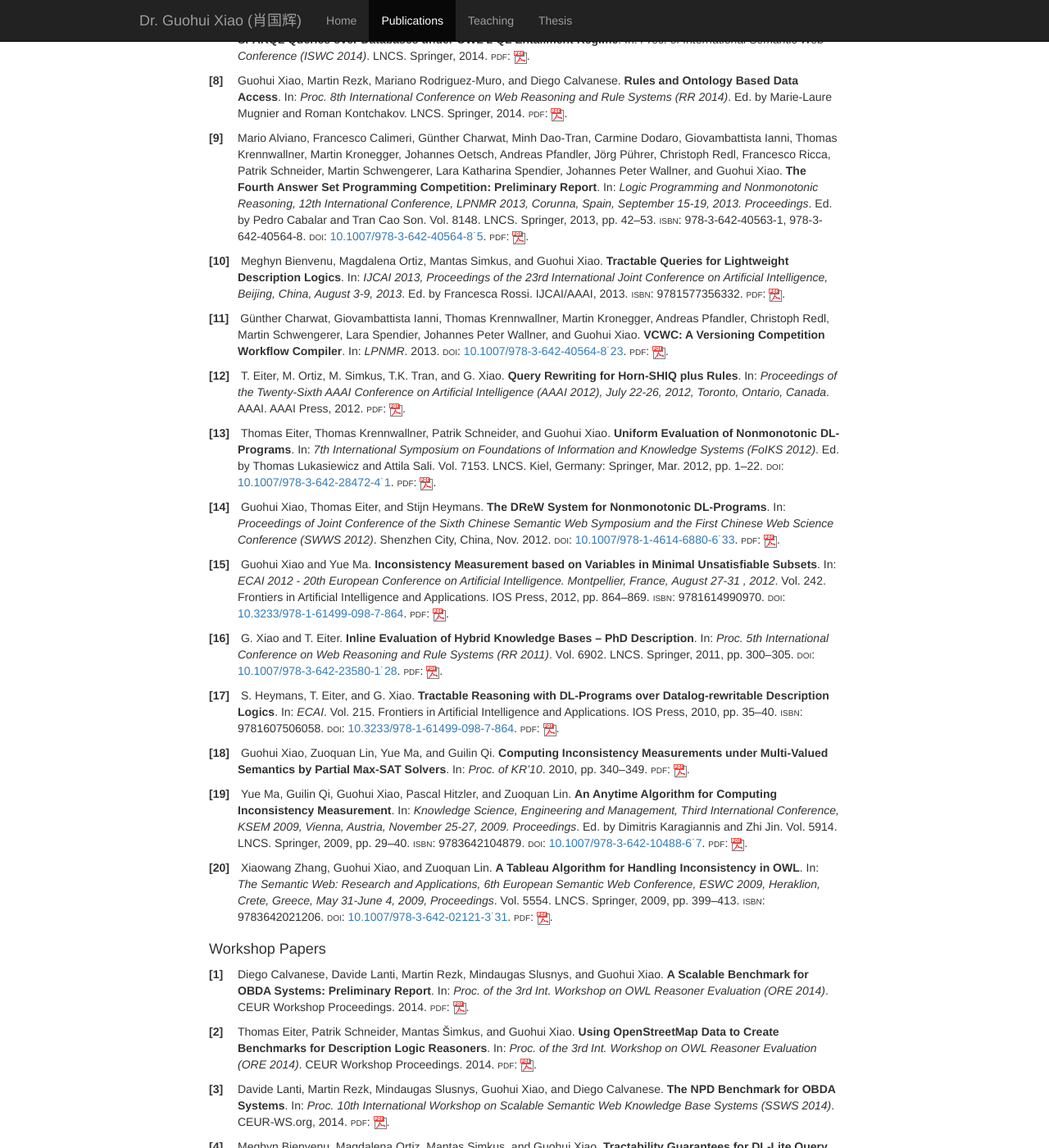
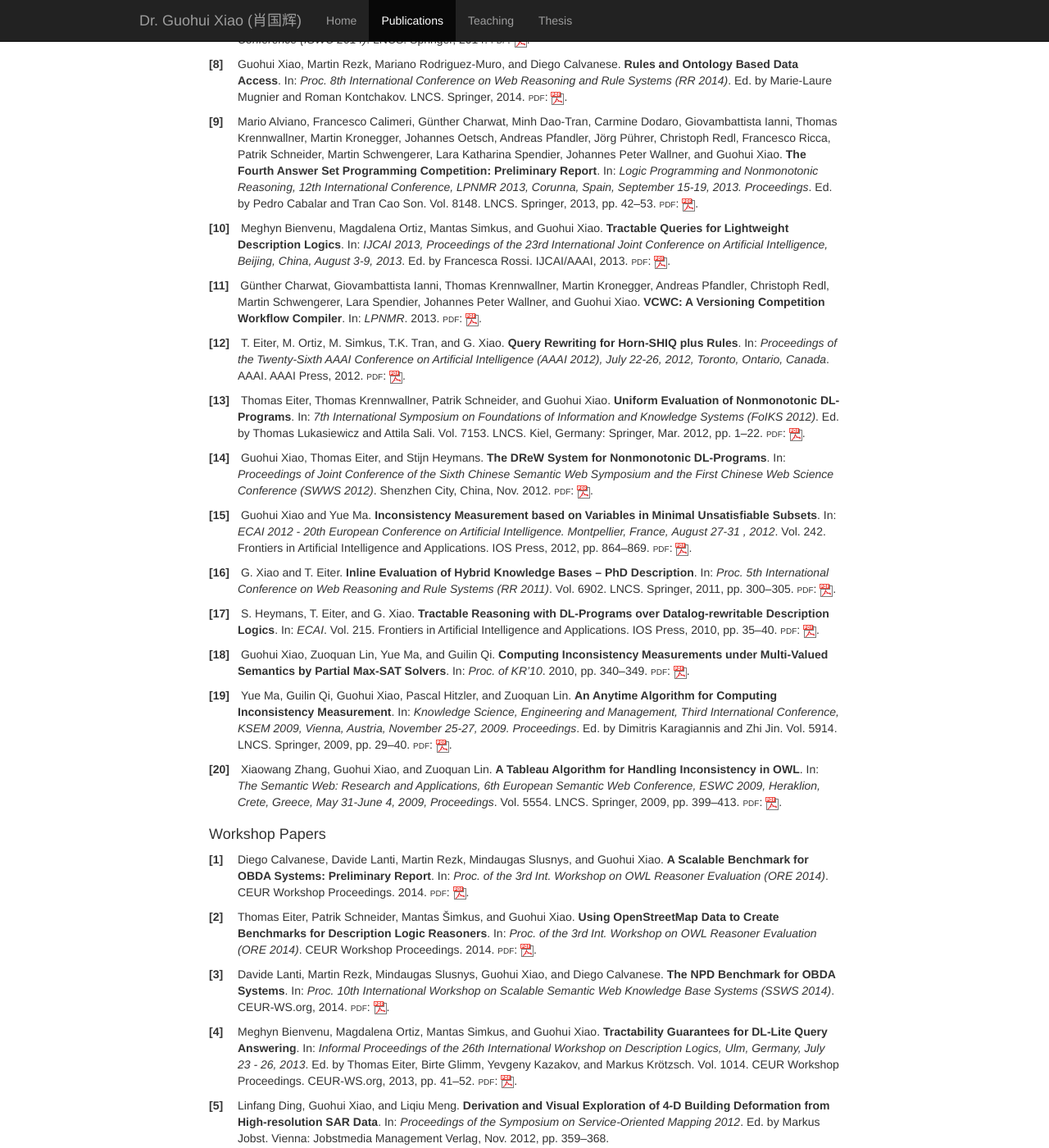
Before and after one commit to ghxiao/ghxiao.github.io, a Jekyll site: the page built from publications.html, in a window 1280 px wide and 1400 px high, scrolled down 901 px. Shown: the whole window at 82% size. Built offline with Jekyll 4.4.1, drawn with Linux system fonts in a browser that asks for light colours; Markdown is read by kramdown in place of the engine named in the settings; some of the changed text lies outside the part shown.

Commit message:
hide isbn and doi

```diff
--- a/_includes/pub_body.html
+++ b/_includes/pub_body.html
@@ -10,7 +10,7 @@
 <meta name="originator" content="TeX4ht (http://www.tug.org/tex4ht/)" />
 <!-- xhtml,charset=utf-8,html -->
 <meta name="src" content="pub_body.tex" />
-<meta name="date" content="2015-12-05 18:49:00" />
+<meta name="date" content="2015-12-05 19:58:00" />
 <link rel="stylesheet" type="text/css" href="pub_body.css" />
 </head><body
 >
@@ -61,12 +61,7 @@ id="bib-3" class="thebibliography">
      <!--l. 35--><p class="noindent" >Xiaowang Zhang, Guohui Xiao, Zuoquan Lin, and Jan Van den Bussche. <br
 class="newline" />“Inconsistency-tolerant reasoning with OWL DL”. In: <span
 class="cmti-10">International Journal of Approximate Reasoning</span>
-     55.2 (2014), pp. 557–584. <span
-class="cmcsc-10"><span
-class="small-caps">d</span><span
-class="small-caps">o</span><span
-class="small-caps">i</span></span>: <a
-href="http://dx.doi.org/10.1016/j.ijar.2013.09.005" >10.1016/j.ijar.2013.09.005</a>.
+     55.2 (2014), pp. 557–584.
      </p></dd><dt id="X0-MaQXHL-ijsi10" class="thebibliography">
  [4]  </dt><dd
 id="bib-4" class="thebibliography">
@@ -144,16 +139,6 @@ class="cmti-10">The Semantic Web</span>
      <span
 class="cmti-10">- ISWC 2015 - 14th International Semantic Web Conference Proceedings, Part II</span>. Vol. 9367. LNCS.
      Springer, 2015, pp. 93–112. <span
-class="cmcsc-10"><span
-class="small-caps">i</span><span
-class="small-caps">s</span><span
-class="small-caps">b</span><span
-class="small-caps">n</span></span>: 9783319250090. <span
-class="cmcsc-10"><span
-class="small-caps">d</span><span
-class="small-caps">o</span><span
-class="small-caps">i</span></span>: <a
-href="http://dx.doi.org/10.1007/978-3-319-25010-6_6" >10.1007/978-3-319-25010-6˙6</a>. <span
 class="cmcsc-10"><span
 class="small-caps">p</span><span
 class="small-caps">d</span><span
@@ -240,17 +225,6 @@ class="cmti-10">Logic  Programming  and  Nonmonotonic  Reasoning,  12th</span>
 class="cmti-10">International Conference, LPNMR 2013, Corunna, Spain, September 15-19, 2013. Proceedings</span>. Ed. by
      Pedro Cabalar and Tran Cao Son. Vol. 8148. LNCS. Springer, 2013, pp. 42–53. <span
 class="cmcsc-10"><span
-class="small-caps">i</span><span
-class="small-caps">s</span><span
-class="small-caps">b</span><span
-class="small-caps">n</span></span>: 978-3-642-40563-1,
-     978-3-642-40564-8. <span
-class="cmcsc-10"><span
-class="small-caps">d</span><span
-class="small-caps">o</span><span
-class="small-caps">i</span></span>: <a
-href="http://dx.doi.org/10.1007/978-3-642-40564-8_5" >10.1007/978-3-642-40564-8˙5</a>. <span
-class="cmcsc-10"><span
 class="small-caps">p</span><span
 class="small-caps">d</span><span
 class="small-caps">f</span>:</span> <a
@@ -267,32 +241,21 @@ class="cmti-10">IJCAI  2013,  Proceedings  of  the  23rd  International  Joint</
 class="cmti-10">Conference  on  Artiﬁcial  Intelligence,  Beijing,  China,  August  3-9,  2013</span>.  Ed.  by  Francesca  Rossi.
      IJCAI/AAAI, 2013. <span
 class="cmcsc-10"><span
-class="small-caps">i</span><span
-class="small-caps">s</span><span
-class="small-caps">b</span><span
-class="small-caps">n</span></span>: 9781577356332. <span
-class="cmcsc-10"><span
 class="small-caps">p</span><span
 class="small-caps">d</span><span
 class="small-caps">f</span>:</span> <a
 href="http://www.ghxiao.org/publications/2013-ijcai-tractableCQ.pdf" ><img
 src="images/pdf-icon-16x16.gif" alt="PIC"
  /></a>.
-
-
      </p></dd><dt id="X0-vcwc-lpmnr" class="thebibliography">
 [11]  </dt><dd
 id="bib-15" class="thebibliography">
-     <!--l. 42--><p class="noindent" >Günther  Charwat,  Giovambattista  Ianni,  Thomas  Krennwallner,  Martin  Kronegger,  Andreas
-     Pfandler,  Christoph  Redl,  Martin  Schwengerer,  Lara  Spendier,  Johannes  Peter  Wallner,  and
-     Guohui  Xiao.  “VCWC:  A  Versioning  Competition  Workﬂow  Compiler”.  In:  <span
-class="cmti-10">LPNMR</span>.  2013.  <span
-class="cmcsc-10"><span
-class="small-caps">d</span><span
-class="small-caps">o</span><span
-class="small-caps">i</span></span>:
-     <a
-href="http://dx.doi.org/10.1007/978-3-642-40564-8_23" >10.1007/978-3-642-40564-8˙23</a>. <span
+
+
+     <!--l. 42--><p class="noindent" >Günther Charwat, Giovambattista Ianni, Thomas Krennwallner, Martin Kronegger, Andreas Pfandler,
+     Christoph  Redl,  Martin  Schwengerer,  Lara  Spendier,  Johannes  Peter  Wallner,  and  Guohui  Xiao.
+     “VCWC: A Versioning Competition Workﬂow Compiler”. In: <span
+class="cmti-10">LPNMR</span>. 2013. <span
 class="cmcsc-10"><span
 class="small-caps">p</span><span
 class="small-caps">d</span><span
@@ -325,11 +288,6 @@ class="cmti-10">7th International Symposium on Foundations of Information and</s
 class="cmti-10">Knowledge Systems (FoIKS 2012)</span>. Ed. by Thomas Lukasiewicz and Attila Sali. Vol. 7153. LNCS. Kiel,
      Germany: Springer, Mar. 2012, pp. 1–22. <span
 class="cmcsc-10"><span
-class="small-caps">d</span><span
-class="small-caps">o</span><span
-class="small-caps">i</span></span>: <a
-href="http://dx.doi.org/10.1007/978-3-642-28472-4_1" >10.1007/978-3-642-28472-4˙1</a>. <span
-class="cmcsc-10"><span
 class="small-caps">p</span><span
 class="small-caps">d</span><span
 class="small-caps">f</span>:</span> <a
@@ -343,13 +301,8 @@ id="bib-18" class="thebibliography">
      DL-Programs”. In: <span
 class="cmti-10">Proceedings of Joint Conference of the Sixth Chinese Semantic Web Symposium</span>
      <span
-class="cmti-10">and the First Chinese Web Science Conference (SWWS 2012)</span>. Shenzhen City, China, Nov. 2012. <span
-class="cmcsc-10"><span
-class="small-caps">d</span><span
-class="small-caps">o</span><span
-class="small-caps">i</span></span>:
-     <a
-href="http://dx.doi.org/10.1007/978-1-4614-6880-6_33" >10.1007/978-1-4614-6880-6˙33</a>. <span
+class="cmti-10">and the First Chinese Web Science Conference (SWWS 2012)</span>. Shenzhen City, China, Nov. 2012.
+     <span
 class="cmcsc-10"><span
 class="small-caps">p</span><span
 class="small-caps">d</span><span
@@ -367,16 +320,6 @@ class="cmti-10">ECAI 2012 - 20th European Conference on Artiﬁcial Intelligence
 class="cmti-10">August 27-31 , 2012</span>. Vol. 242. Frontiers in Artiﬁcial Intelligence and Applications. IOS Press, 2012,
      pp. 864–869. <span
 class="cmcsc-10"><span
-class="small-caps">i</span><span
-class="small-caps">s</span><span
-class="small-caps">b</span><span
-class="small-caps">n</span></span>: 9781614990970. <span
-class="cmcsc-10"><span
-class="small-caps">d</span><span
-class="small-caps">o</span><span
-class="small-caps">i</span></span>: <a
-href="http://dx.doi.org/10.3233/978-1-61499-098-7-864" >10.3233/978-1-61499-098-7-864</a>. <span
-class="cmcsc-10"><span
 class="small-caps">p</span><span
 class="small-caps">d</span><span
 class="small-caps">f</span>:</span> <a
@@ -393,11 +336,6 @@ class="cmti-10"> 5th</span>
 class="cmti-10">International Conference on Web Reasoning and Rule Systems (RR 2011)</span>. Vol. 6902. LNCS. Springer,
      2011, pp. 300–305. <span
 class="cmcsc-10"><span
-class="small-caps">d</span><span
-class="small-caps">o</span><span
-class="small-caps">i</span></span>: <a
-href="http://dx.doi.org/10.1007/978-3-642-23580-1_28" >10.1007/978-3-642-23580-1˙28</a>. <span
-class="cmcsc-10"><span
 class="small-caps">p</span><span
 class="small-caps">d</span><span
 class="small-caps">f</span>:</span> <a
@@ -411,16 +349,6 @@ id="bib-21" class="thebibliography">
      Description Logics”. In: <span
 class="cmti-10">ECAI</span>. Vol. 215. Frontiers in Artiﬁcial Intelligence and Applications. IOS
      Press, 2010, pp. 35–40. <span
-class="cmcsc-10"><span
-class="small-caps">i</span><span
-class="small-caps">s</span><span
-class="small-caps">b</span><span
-class="small-caps">n</span></span>: 9781607506058. <span
-class="cmcsc-10"><span
-class="small-caps">d</span><span
-class="small-caps">o</span><span
-class="small-caps">i</span></span>: <a
-href="http://dx.doi.org/10.3233/978-1-61499-098-7-864" >10.3233/978-1-61499-098-7-864</a>. <span
 class="cmcsc-10"><span
 class="small-caps">p</span><span
 class="small-caps">d</span><span
@@ -445,25 +373,12 @@ src="images/pdf-icon-16x16.gif" alt="PIC"
      </p></dd><dt id="X0-MaQXHL-KSEM09" class="thebibliography">
 [19]  </dt><dd
 id="bib-23" class="thebibliography">
-
-
      <!--l. 42--><p class="noindent" >Yue  Ma,  Guilin  Qi,  Guohui  Xiao,  Pascal  Hitzler,  and  Zuoquan  Lin.  “An  Anytime  Algorithm  for
      Computing Inconsistency Measurement”. In: <span
 class="cmti-10">Knowledge Science, Engineering and Management, Third</span>
      <span
 class="cmti-10">International Conference, KSEM 2009, Vienna, Austria, November 25-27, 2009. Proceedings</span>. Ed. by
      Dimitris Karagiannis and Zhi Jin. Vol. 5914. LNCS. Springer, 2009, pp. 29–40. <span
-class="cmcsc-10"><span
-class="small-caps">i</span><span
-class="small-caps">s</span><span
-class="small-caps">b</span><span
-class="small-caps">n</span></span>: 9783642104879.
-     <span
-class="cmcsc-10"><span
-class="small-caps">d</span><span
-class="small-caps">o</span><span
-class="small-caps">i</span></span>: <a
-href="http://dx.doi.org/10.1007/978-3-642-10488-6_7" >10.1007/978-3-642-10488-6˙7</a>. <span
 class="cmcsc-10"><span
 class="small-caps">p</span><span
 class="small-caps">d</span><span
@@ -474,22 +389,14 @@ src="images/pdf-icon-16x16.gif" alt="PIC"
      </p></dd><dt id="X0-ZhangXL-ESWC09" class="thebibliography">
 [20]  </dt><dd
 id="bib-24" class="thebibliography">
+
+
      <!--l. 42--><p class="noindent" >Xiaowang Zhang, Guohui Xiao, and Zuoquan Lin. “A Tableau Algorithm for Handling Inconsistency
      in OWL”. In: <span
 class="cmti-10">The Semantic Web: Research and Applications, 6th European Semantic Web Conference,</span>
      <span
 class="cmti-10">ESWC 2009, Heraklion, Crete, Greece, May 31-June 4, 2009, Proceedings</span>. Vol. 5554. LNCS. Springer,
      2009, pp. 399–413. <span
-class="cmcsc-10"><span
-class="small-caps">i</span><span
-class="small-caps">s</span><span
-class="small-caps">b</span><span
-class="small-caps">n</span></span>: 9783642021206. <span
-class="cmcsc-10"><span
-class="small-caps">d</span><span
-class="small-caps">o</span><span
-class="small-caps">i</span></span>: <a
-href="http://dx.doi.org/10.1007/978-3-642-02121-3_31" >10.1007/978-3-642-02121-3˙31</a>. <span
 class="cmcsc-10"><span
 class="small-caps">p</span><span
 class="small-caps">d</span><span
@@ -598,8 +505,6 @@ src="images/pdf-icon-16x16.gif" alt="PIC"
      </p></dd><dt id="X0-XiaoHE-Bruo2010" class="thebibliography">
  [7]  </dt><dd
 id="bib-31" class="thebibliography">
-
-
      <!--l. 99--><p class="noindent" >G. Xiao, S. Heymans, and T. Eiter. “DReW: a Reasoner for Datalog-rewritable Description Logics
      and DL-Programs”. In: <span
 class="cmti-10">Informal Proc.</span><span
@@ -613,6 +518,8 @@ class="small-caps">f</span>:</span> <a
 href="http://www.ghxiao.org/publications/xhe2010-buro-drew.pdf" ><img
 src="images/pdf-icon-16x16.gif" alt="PIC"
  /></a>.</p></dd></dl>
+
+
 <a
  id="Q1-1-9"></a>
 <h4 class="likesubsectionHead"><a
```
Also changed, not shown: 1 other file.
